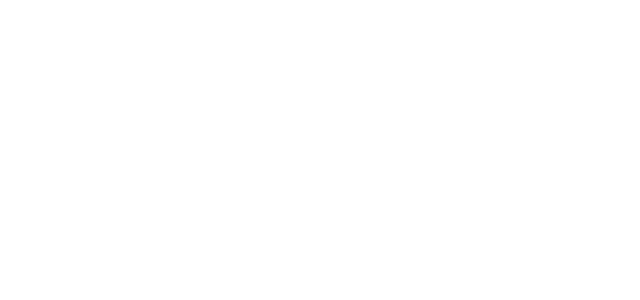
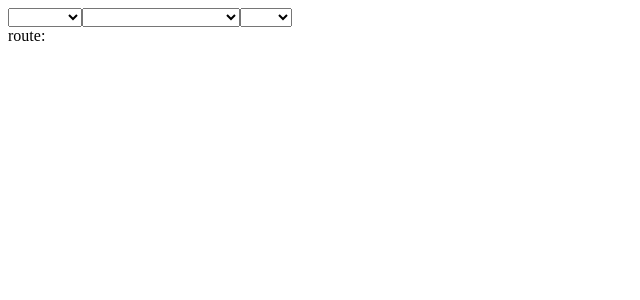
Before and after one commit to Bnenne/Color-Code, a Vue app: page / in a window 1280 px wide. Shown: the top 300 px of the page, without its empty margins (0-640 px from the left). Built offline with nearby package versions, Linux system fonts and the light colour scheme.

Commit message:
I have no clue what I'm doing

```diff
--- a/src/App.vue
+++ b/src/App.vue
@@ -1,8 +1,87 @@
 <script setup>
+  import { ref } from 'vue'
+  import FetchCall from "@/service/ApiService.js";
+
+  const routes = ([
+    {route: '/graph', text: 'graph'},
+    {route: '/data', text: 'data'},
+    {route: '/compare/graph', text: 'compare'}
+  ])
+  const events = ([
+    {route: '/2024wila', text: 'Seven Rivers Regional'},
+    {route: '/2024cttd', text: 'CowTown ThrowDown'},
+  ])
+  const teams = ([
+    {route: '/frc1710', text: '1710'},
+    {route: '/frc1730', text: '1730'},
+    {route: '/frc1986', text: '1986'},
+    {route: '/frc1987', text: '1987'}
+  ])
+  const teamsOther = ([
+    {route: '', text: ''},
+    {route: '/frc1710', text: '1710'},
+    {route: '/frc1730', text: '1730'},
+    {route: '/frc1986', text: '1986'},
+    {route: '/frc1987', text: '1987'}
+  ])
+  const route = ref('')
+  const event = ref('')
+  const team = ref('')
+  const team2 = ref('')
+  const team3 = ref('')
 </script>
 
 <template>
   <div class="h-screen">
-
+    <form @submit.prevent="">
+      <select v-model="route">
+        <option
+            v-for="route in routes"
+            :key="route.route"
+            :value="route.route"
+        >
+          {{ route.text }}
+        </option>
+      </select>
+      <select v-model="event">
+        <option
+            v-for="event in events"
+            :key="event.route"
+            :value="event.route"
+        >
+          {{ event.text }}
+        </option>
+      </select>
+      <select v-model="team">
+        <option
+            v-for="team in teams"
+            :key="team.route"
+            :value="team.route"
+        >
+          {{ team.text }}
+        </option>
+      </select>
+      <select v-model="team2" v-if="route === '/compare/graph'">
+        <option
+            v-for="team in teams"
+            :key="team.route"
+            :value="team.route"
+        >
+          {{ team.text }}
+        </option>
+      </select>
+      <select v-model="team3" v-if="route === '/compare/graph'">
+        <option
+            v-for="team in teamsOther"
+            :key="team.route"
+            :value="team.route"
+        >
+          {{ team.text }}
+        </option>
+      </select>
+    </form>
+    <div>
+      route: {{ route }}{{ event }}{{ team }}{{ team2 }}{{ team3 }}
+    </div>
   </div>
 </template>
--- /dev/null
+++ b/src/service/ApiService.js
@@ -0,0 +1,6 @@
+export const ApiService = {
+  async request(route) {
+    const response = await fetch(route)
+    return response.json()
+  }
+}
```
